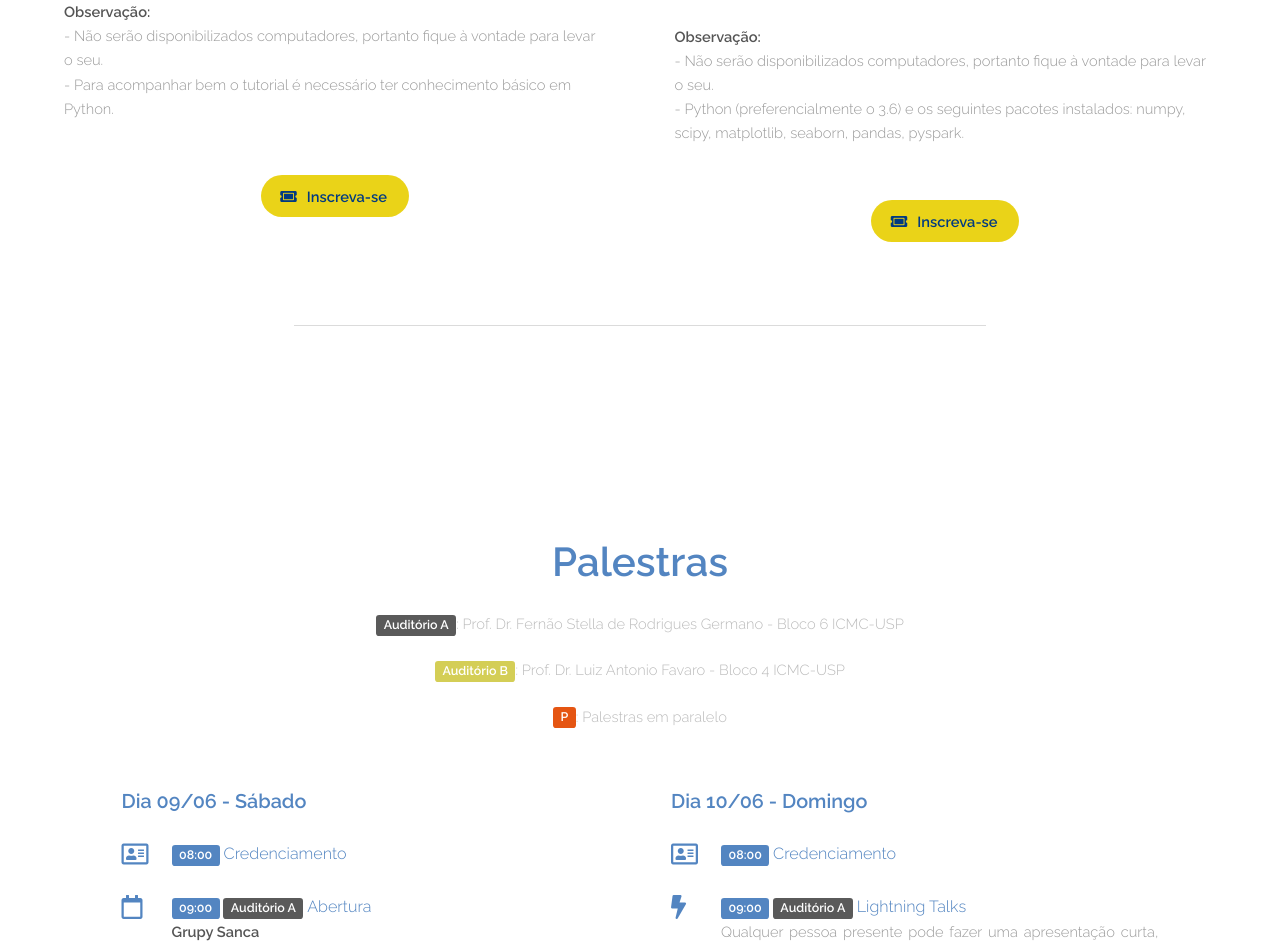
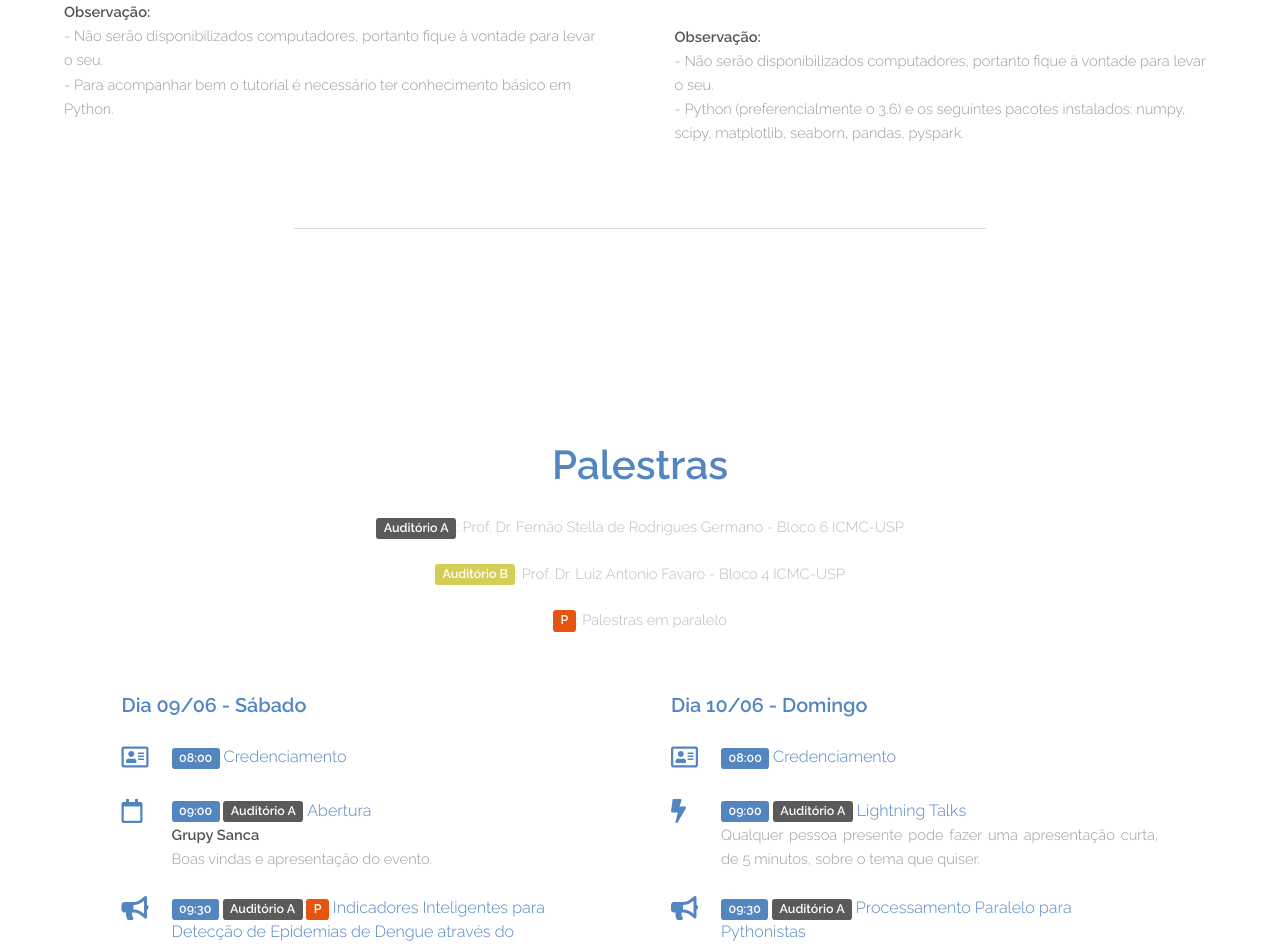
Before and after one commit to grupy-sanca/caipyra2018, a plain HTML site: page index.html in a window 1280 px wide. Shown: the part 4081-5031 px from the top of the page. Drawn offline with Linux system fonts and the light colour scheme.

Commit message:
removing link

```diff
--- a/index.html
+++ b/index.html
@@ -342,9 +342,9 @@ Caipyra 2018 - Grupy-Sanca
 							- Para acompanhar bem o tutorial é necessário ter conhecimento básico em Python.
 						</p>
 
-						<footer style="text-align: center;">
-							<a href="http://bit.ly/2KPJtdY" target="_blank" class="button special icon "><i class="fas fa-ticket-alt"></i>Inscreva-se</a>
-						</footer>
+						<!--footer style="text-align: center;">
+							<a href="#" target="_blank" class="button special icon "><i class="fas fa-ticket-alt"></i>Inscreva-se</a>
+						</footer-->
 
 					</article>
 
@@ -369,9 +369,9 @@ Caipyra 2018 - Grupy-Sanca
 							-  Python (preferencialmente o 3.6) e os seguintes pacotes instalados: numpy, scipy, matplotlib, seaborn, pandas, pyspark.
 						</p>
 
-						<footer style="text-align: center;">
-							<a href="http://bit.ly/2s5LpYB" target="_blank" class="button special icon "><i class="fas fa-ticket-alt"></i>Inscreva-se</a>
-						</footer>
+						<!--footer style="text-align: center;">
+							<a href="#" target="_blank" class="button special icon "><i class="fas fa-ticket-alt"></i>Inscreva-se</a>
+						</footer-->
 
 					</article>
 
```
